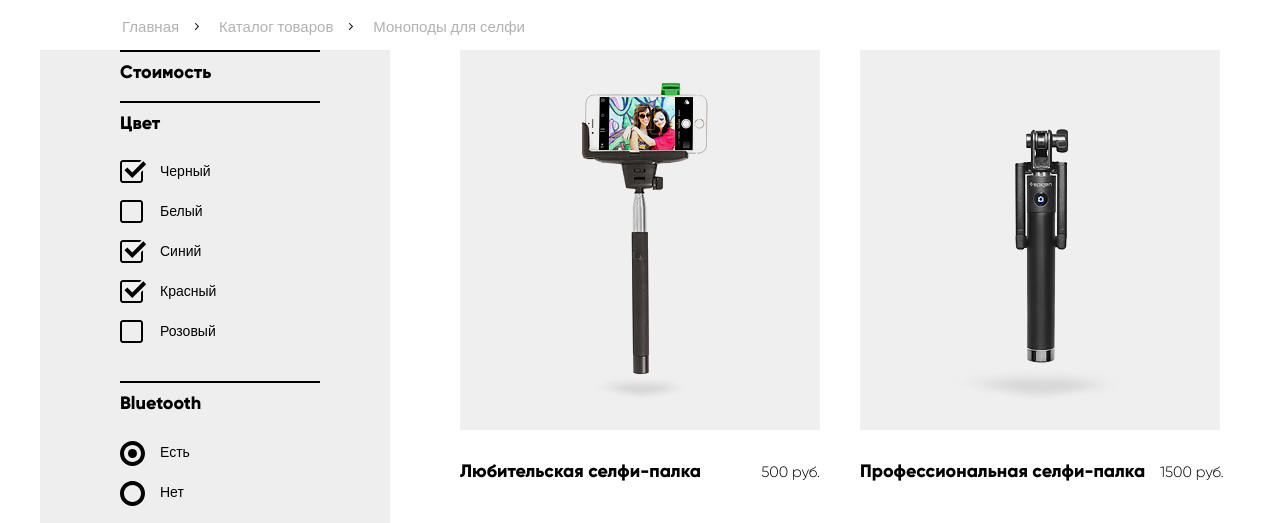
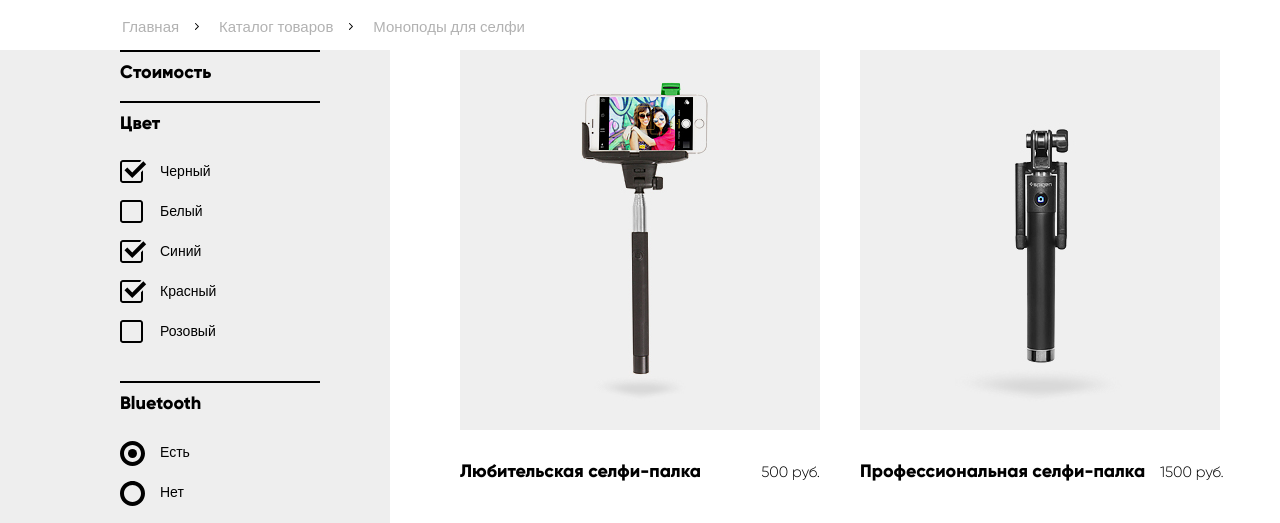
Before and after one commit to tristripe/20191-device-25, a plain HTML site: page inner.html in a window 1280 px wide. Shown: the part 277-800 px from the top of the page. Drawn offline with nearby package versions, Linux system fonts and the light colour scheme.

Commit message:
Серый декоративный элемент для фильтра

```diff
--- a/css/main.css
+++ b/css/main.css
@@ -928,11 +928,29 @@ input[type="radio"].visually-hidden {
 }
 
 .content-filter-wrapper {
+	position: relative;
     display: flex;
     width: 1200px;
     margin-left: auto;
     margin-right: auto;
 }
+
+/* Серая декорация, вариант №1  */
+.content-filter-background {
+	background: linear-gradient(to right, #eee 355px, white 1000px);
+}
+
+/* Серая декорация, вариант №2
+.content-filter-wrapper:before {
+	content: " ";
+    background-color: #eee;
+    width: 355px;
+    position: absolute;
+    top: 0;
+    left: -355px;
+    height: 100%;
+}
+*/
 
 .product-list {
 	background-color: #fff;
--- a/inner.html
+++ b/inner.html
@@ -44,7 +44,7 @@
 			</nav>
 		</div>
 	</header>
-	<main>
+	<main class="main-content">
 		<div class="breadcrumb-wrapper">
 			<h1 class="content-title">Моноподы для селфи</h1>
 			<ul class="breadcrumb">
@@ -53,6 +53,7 @@
 				<li class="breadcrumb-item"><a href="">Моноподы для селфи</a></li>
 			</ul>
 		</div>
+		<div class="content-filter-background">
 		<div class="content-filter-wrapper">
 			<form action="https://echo.htmlacademy.ru" method="POST" class="filter-form">
 				<section class="filter-range">
@@ -149,6 +150,7 @@
 				</ul>
 			</section>
 		</div>
+		</div>
 	</main>
 	<footer class="footer-main">
 		<div class="footer-wrapper">
```
